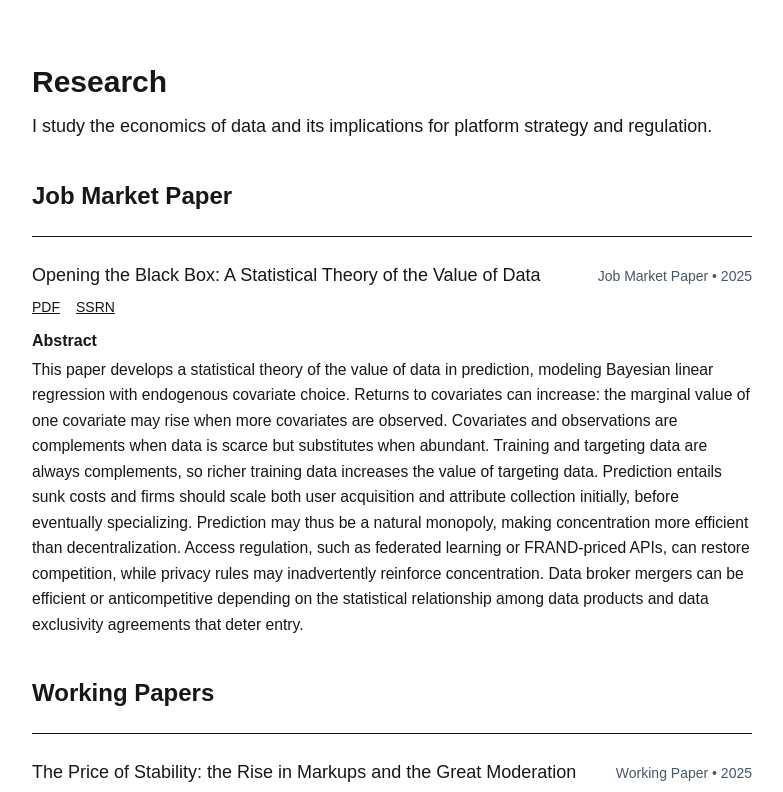
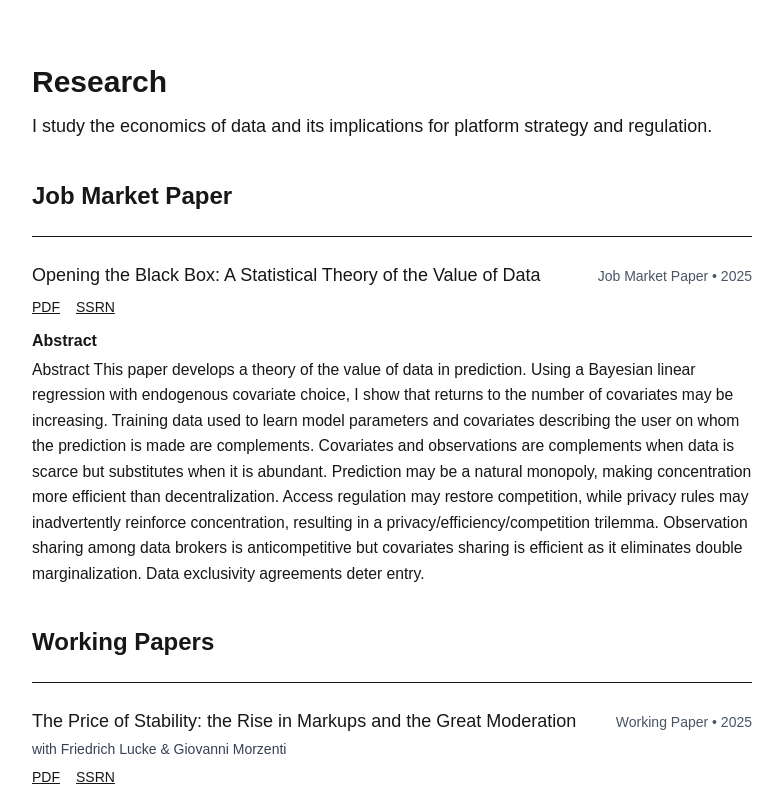
Before and after one commit to giovannicollarizzi/mysite, a Next.js app: page /research in a window 1280 px wide. Shown: the top 792 px of the page, without its empty margins (248-1031 px from the left). Built offline with nearby package versions, Linux system fonts and the light colour scheme.

Commit message:
abstract update jmp

```diff
--- a/src/app/research/page.tsx
+++ b/src/app/research/page.tsx
@@ -23,7 +23,7 @@ export const metadata = {
     pdf: "/papers/jmp.pdf",
     ssrn: "https://papers.ssrn.com/sol3/papers.cfm?abstract_id=5157961",
     abstract:
-      "This paper develops a statistical theory of the value of data in prediction, modeling Bayesian linear regression with endogenous covariate choice. Returns to covariates can increase: the marginal value of one covariate may rise when more covariates are observed. Covariates and observations are complements when data is scarce but substitutes when abundant. Training and targeting data are always complements, so richer training data increases the value of targeting data. Prediction entails sunk costs and firms should scale both user acquisition and attribute collection initially, before eventually specializing. Prediction may thus be a natural monopoly, making concentration more efficient than decentralization. Access regulation, such as federated learning or FRAND-priced APIs, can restore competition, while privacy rules may inadvertently reinforce concentration. Data broker mergers can be efficient or anticompetitive depending on the statistical relationship among data products and data exclusivity agreements that deter entry.",
+      "Abstract This paper develops a theory of the value of data in prediction. Using a Bayesian linear regression with endogenous covariate choice, I show that returns to the number of covariates may be increasing. Training data used to learn model parameters and covariates describing the user on whom the prediction is made are complements. Covariates and observations are complements when data is scarce but substitutes when it is abundant. Prediction may be a natural monopoly, making concentration more efficient than decentralization. Access regulation may restore competition, while privacy rules may inadvertently reinforce concentration, resulting in a privacy/efficiency/competition trilemma. Observation sharing among data brokers is anticompetitive but covariates sharing is efficient as it eliminates double marginalization. Data exclusivity agreements deter entry.",
   };
 
   const workingPapers: Paper[] = [
```
